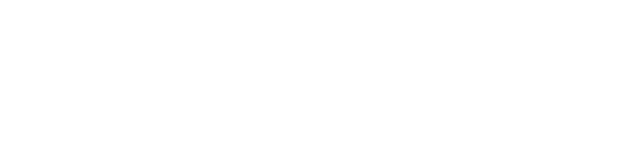
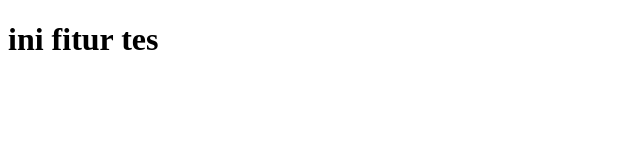
Before and after one commit to Dwl4991/CodePolitan, a plain HTML site: page index.html in a window 1280 px wide. Shown: the whole page, without its empty margins (0-640 px from the left). Drawn offline with Linux system fonts and the light colour scheme.

Commit message:
ganti isi

```diff
--- a/index.html
+++ b/index.html
@@ -5,5 +5,7 @@
     <meta name="viewport" content="width=device-width, initial-scale=1.0" />
     <title>Document</title>
   </head>
-  <body></body>
+  <body>
+    <h1>ini fitur tes</h1>
+  </body>
 </html>
```
